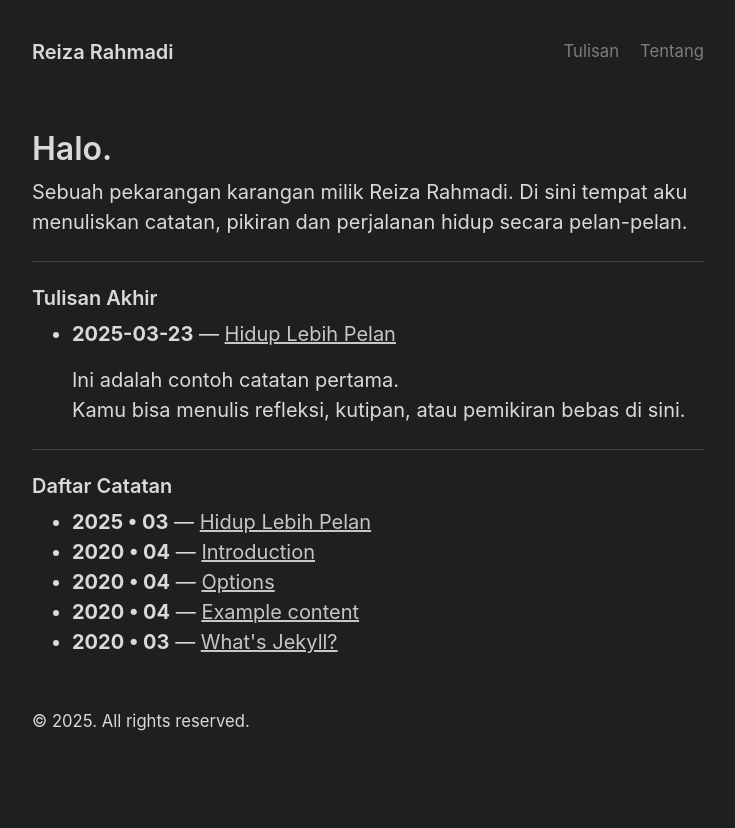
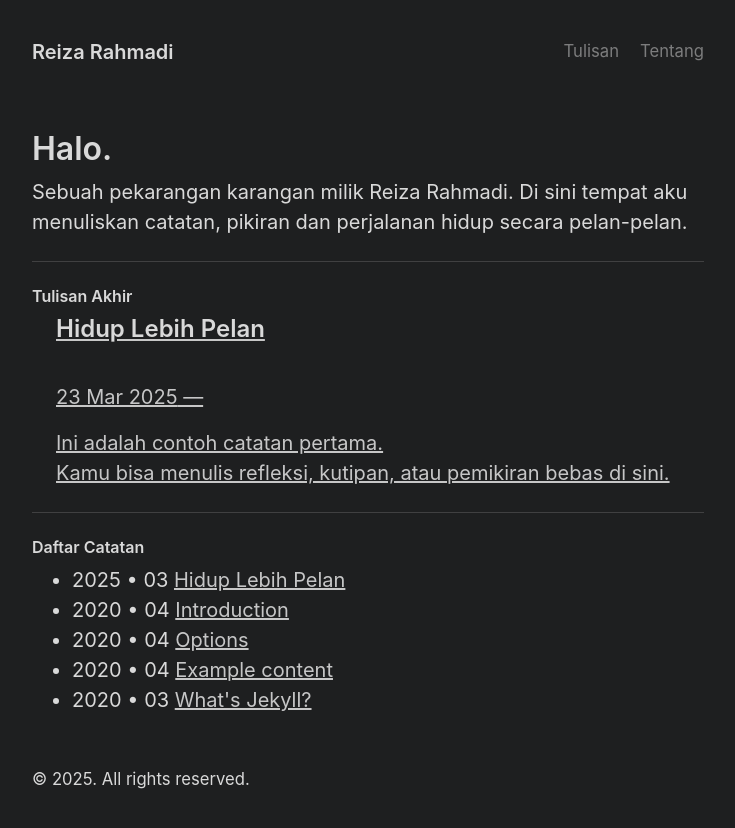
Before and after one commit to reizarahmadi/rzpage, a Jekyll site: the page built from index.html, in a window 1280 px wide. Shown: the top 828 px of the page, without its empty margins (272-1007 px from the left). Built offline with Jekyll 4.4.1, drawn with Linux system fonts in a browser that asks for light colours; the list of posts is cut into pages by our own code.

Commit message:
Update index.html

```diff
--- a/index.html
+++ b/index.html
@@ -8,26 +8,26 @@ title: Home
 
 <hr/>
 
-<h3>Tulisan Akhir</h3>
-<ul>
-  {% assign latest_posts = site.posts | sort: "date" | reverse %}
-  {% for post in latest_posts limit: 1 %}
-    <li>
-      <strong><time datetime="{{ post.date | date_to_xmlschema }}">{{ post.date | date: "%Y-%m-%d" }}</time></strong> —
-      <a href="{{ post.url | relative_url }}">{{ post.title }}</a>
-      <p>{{ post.excerpt }}</p>
-    </li>
-  {% endfor %}
-</ul>
+<h4>Tulisan Akhir</h4>
+  <div class="container content">
+    {% assign latest_posts = site.posts | sort: "date" | reverse %}
+    {% for post in latest_posts limit: 1 %}
+      <a href="{{ post.url | relative_url }}">
+        <h2 class="post-title">{{ post.title }}</h2><br />
+        <time datetime="{{ post.date | date_to_xmlschema }}">{{ post.date | date_to_string }}</time> —
+        <p>{{ post.excerpt }}</p>
+      </a>
+    {% endfor %}
+  </div>
 
 <hr/>
 
-<h3>Daftar Catatan</h3>
+<h4>Daftar Catatan</h4>
 <ul>
   {% assign posts = site.posts | sort: "date" | reverse %}
   {% for post in posts limit: 10 %}
     <li>
-      <strong><time datetime="{{ post.date | date_to_xmlschema }}">{{ post.date | date: "%Y • %m" }}</time></strong> —
+      <time datetime="{{ post.date | date_to_xmlschema }}">{{ post.date | date: "%Y • %m" }}</time>
       <a href="{{ post.url | relative_url }}">{{ post.title }}</a>
     </li>
   {% endfor %}
```
